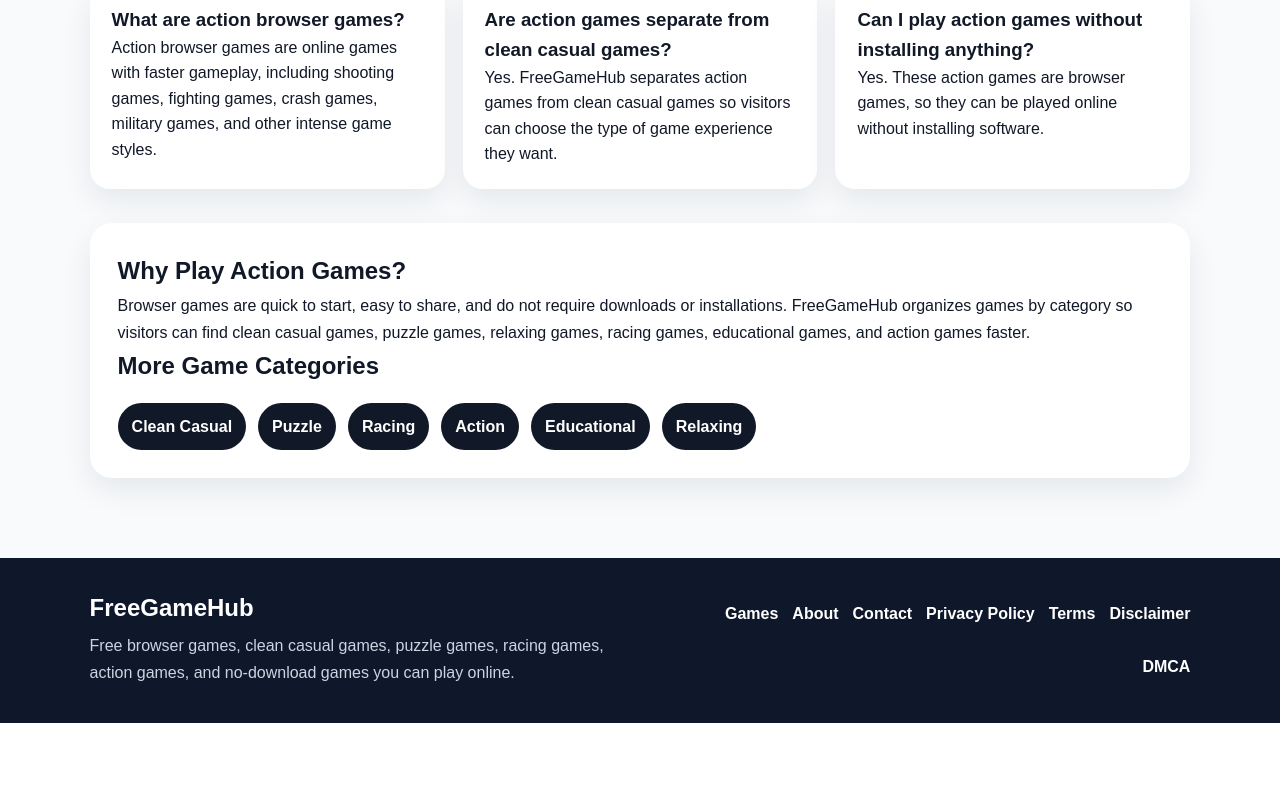
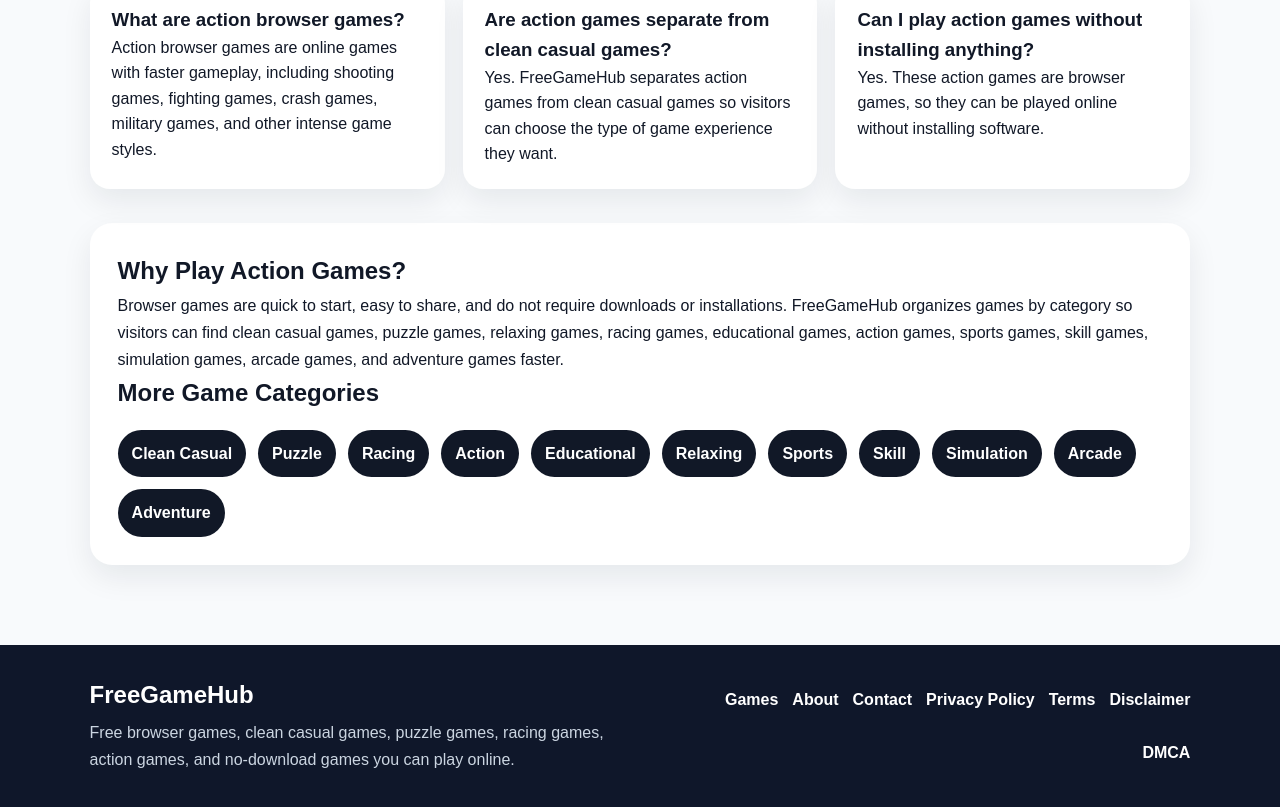
Before and after one commit to matthewwweb-art/free-gaming-website-ad-revenue, a Next.js app: page /games/category/action in a window 1280 px wide. Shown: the part 2355-3162 px from the top of the page. Before the commit the page ends 3078 px from the top, so only its background shows below. Built offline with nearby package versions, Linux system fonts and the light colour scheme.

Commit message:
Add more SEO category pages

```diff
--- a/app/games/category/[slug]/page.js
+++ b/app/games/category/[slug]/page.js
@@ -150,6 +150,131 @@ const categoryPages = {
         question: "Can I play relaxing games for quick breaks?",
         answer:
           "Yes. Relaxing browser games are a good fit for short play sessions because they are simple to start and do not require downloads.",
+      },
+    ],
+  },
+  sports: {
+    title: "Sports Games",
+    heading: "Free Sports Games",
+    description:
+      "Play free sports browser games online. Enjoy mini golf, billiards, snowboarding, board-style sports games, and other no-download sports games.",
+    filterType: "category",
+    filterValue: "Sports",
+    faqs: [
+      {
+        question: "What are sports browser games?",
+        answer:
+          "Sports browser games are online games based on sports, activities, aiming, timing, competition, or skill-based challenges.",
+      },
+      {
+        question: "Do sports games require downloads?",
+        answer:
+          "No. The sports games on FreeGameHub are browser games, so they can be played online without installing extra software.",
+      },
+      {
+        question: "What sports games are on FreeGameHub?",
+        answer:
+          "FreeGameHub may include mini golf, billiards, snowboarding, pool, board-style sports games, and other casual sports games.",
+      },
+    ],
+  },
+  skill: {
+    title: "Skill Games",
+    heading: "Free Skill Games",
+    description:
+      "Play free skill browser games online. Test timing, focus, accuracy, stacking, balance, and quick reactions with no downloads.",
+    filterType: "category",
+    filterValue: "Skill",
+    faqs: [
+      {
+        question: "What are skill browser games?",
+        answer:
+          "Skill browser games are online games that focus on timing, accuracy, reaction speed, balance, focus, or careful movement.",
+      },
+      {
+        question: "Are skill games good for quick play?",
+        answer:
+          "Yes. Many skill games are simple to start and work well for short play sessions because the rules are easy to understand.",
+      },
+      {
+        question: "Can I play skill games for free?",
+        answer:
+          "Yes. The skill games listed on FreeGameHub are free to play directly in your browser.",
+      },
+    ],
+  },
+  simulation: {
+    title: "Simulation Games",
+    heading: "Free Simulation Games",
+    description:
+      "Play free simulation browser games online. Try flight simulators, driving simulators, vehicle simulators, and other no-download simulation games.",
+    filterType: "category",
+    filterValue: "Simulation",
+    faqs: [
+      {
+        question: "What are simulation browser games?",
+        answer:
+          "Simulation browser games are online games that recreate activities like flying, driving, controlling vehicles, or practicing real-world style tasks.",
+      },
+      {
+        question: "Do simulation games work in the browser?",
+        answer:
+          "Yes. Many simulation games can run directly in a web browser without needing a separate download or app.",
+      },
+      {
+        question: "What types of simulation games are on FreeGameHub?",
+        answer:
+          "FreeGameHub may include flight simulation, driving simulation, truck simulation, vehicle simulation, and other casual simulator games.",
+      },
+    ],
+  },
+  arcade: {
+    title: "Arcade Games",
+    heading: "Free Arcade Games",
+    description:
+      "Play free arcade browser games online. Enjoy quick, simple, score-based games with no downloads or installs.",
+    filterType: "category",
+    filterValue: "Arcade",
+    faqs: [
+      {
+        question: "What are arcade browser games?",
+        answer:
+          "Arcade browser games are quick online games with simple controls, fast sessions, scoring, movement, or classic casual gameplay.",
+      },
+      {
+        question: "Are arcade games easy to start?",
+        answer:
+          "Yes. Arcade games are usually simple to understand and are built for fast casual play.",
+      },
+      {
+        question: "Can I play arcade games without installing anything?",
+        answer:
+          "Yes. The arcade games on FreeGameHub are browser-based and do not require downloads.",
+      },
+    ],
+  },
+  adventure: {
+    title: "Adventure Games",
+    heading: "Free Adventure Games",
+    description:
+      "Play free adventure browser games online. Explore, jump, move through challenges, and play no-download adventure games directly in your browser.",
+    filterType: "category",
+    filterValue: "Adventure",
+    faqs: [
+      {
+        question: "What are adventure browser games?",
+        answer:
+          "Adventure browser games are online games focused on exploration, movement, challenges, jumping, missions, or progressing through different areas.",
+      },
+      {
+        question: "Are adventure games free on FreeGameHub?",
+        answer:
+          "Yes. The adventure games listed on FreeGameHub are free to play online in your browser.",
+      },
+      {
+        question: "Do adventure games require downloads?",
+        answer:
+          "No. These games are designed to run directly in the browser without requiring installation.",
       },
     ],
   },
@@ -341,7 +466,9 @@ export default async function CategoryPage({ params }) {
             Browser games are quick to start, easy to share, and do not require
             downloads or installations. FreeGameHub organizes games by category
             so visitors can find clean casual games, puzzle games, relaxing
-            games, racing games, educational games, and action games faster.
+            games, racing games, educational games, action games, sports games,
+            skill games, simulation games, arcade games, and adventure games
+            faster.
           </p>
 
           <h2>More Game Categories</h2>
@@ -374,6 +501,26 @@ export default async function CategoryPage({ params }) {
 
             <Link href="/games/category/relaxing" style={styles.categoryLink}>
               Relaxing
+            </Link>
+
+            <Link href="/games/category/sports" style={styles.categoryLink}>
+              Sports
+            </Link>
+
+            <Link href="/games/category/skill" style={styles.categoryLink}>
+              Skill
+            </Link>
+
+            <Link href="/games/category/simulation" style={styles.categoryLink}>
+              Simulation
+            </Link>
+
+            <Link href="/games/category/arcade" style={styles.categoryLink}>
+              Arcade
+            </Link>
+
+            <Link href="/games/category/adventure" style={styles.categoryLink}>
+              Adventure
             </Link>
           </div>
         </div>
--- a/app/globals.css
+++ b/app/globals.css
@@ -123,3 +123,14 @@ body {
     grid-template-columns: 1fr !important;
   }
 }
+@media (max-width: 1100px) {
+  div[style*="grid-template-columns: repeat(4"] {
+    grid-template-columns: repeat(2, minmax(0, 1fr)) !important;
+  }
+}
+
+@media (max-width: 700px) {
+  div[style*="grid-template-columns: repeat(4"] {
+    grid-template-columns: 1fr !important;
+  }
+}
```
Also changed, not shown: app/games/GamesPageClient.js (+24 -4 lines), app/page.js (+45 -0 lines), app/sitemap.js (+6 -1 lines).
